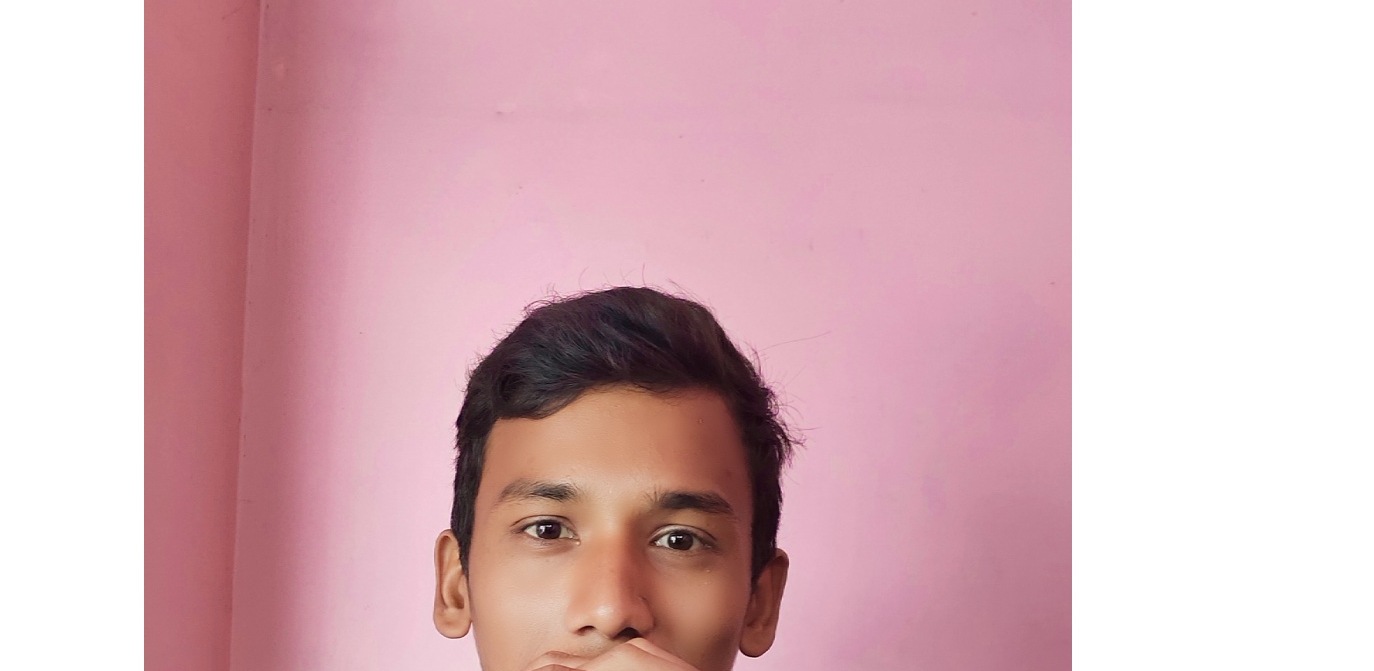
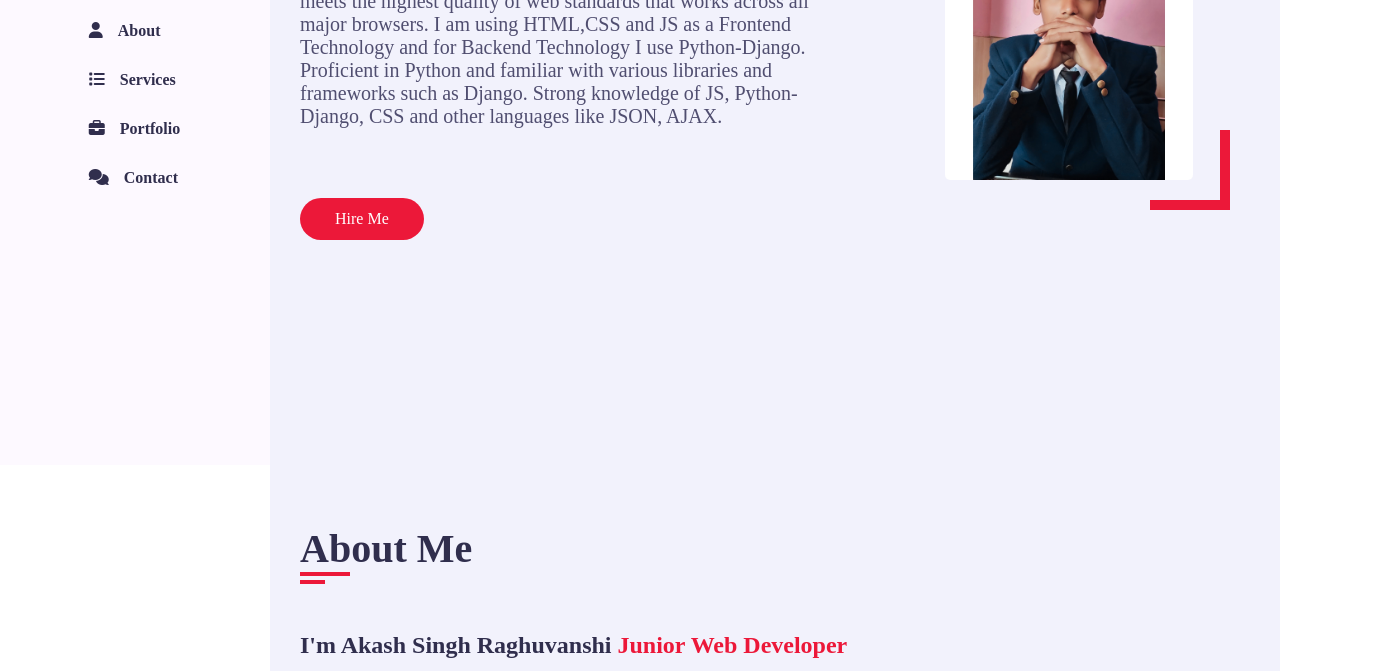
Before and after one commit to asr-404/Portfolio, a plain HTML site: page index.html in a window 1280 px wide. Shown: the part 335-1006 px from the top of the page, 1374 px wide, since content can reach past the window. Drawn offline with nearby package versions, Linux system fonts and the light colour scheme; the site is published under a folder, as on GitHub Pages, so addresses that start at the root find nothing; a web font is replaced by a local one.

Commit message:
fixing css

```diff
--- a/index.html
+++ b/index.html
@@ -5,8 +5,8 @@
     <meta http-equiv="X-UA-Compatible" content="IE=edge" />
     <meta name="viewport" content="width=device-width, initial-scale=1.0" />
     <title>Document</title>
-    <link rel="stylesheet" href="/css/style.css" />
-    <link rel="stylesheet" href="/css/color-1.css" />
+    <link rel="stylesheet" href="./css/style.css" />
+    <link rel="stylesheet" href="./css/color-1.css" />
     <link rel="stylesheet" href="https://use.fontawesome.com/releases/v5.1.1/css/all.css" integrity="sha384-O8whS3fhG2OnA5Kas0Y9l3cfpmYjapjI0E4theH4iuMD+pLhbf6JI0jIMfYcK3yZ" crossorigin="anonymous">
     <link rel="stylesheet" href="https://cdnjs.cloudflare.com/ajax/libs/font-awesome/6.4.0/css/all.min.css"/>
     <!-- font style -->
@@ -15,12 +15,12 @@
     <link href="https://fonts.googleapis.com/css2?family=Clicker+Script&display=swap" rel="stylesheet">
     <!-- style switcher -->
 
-    <link rel="stylesheet" href="/css/color-1.css"  class="alternate-style" title="color-1" disabled/>
-    <link rel="stylesheet" href="/css/color-2.css"  class="alternate-style" title="color-2" disabled/>
-    <link rel="stylesheet" href="/css/color-3.css"  class="alternate-style" title="color-3" disabled/>
-    <link rel="stylesheet" href="/css/color-4.css"  class="alternate-style" title="color-4" disabled/>
-    <link rel="stylesheet" href="/css/color-5.css"  class="alternate-style" title="color-5" disabled/>
-    <link rel="stylesheet" href="/css/style-switcher.css">
+    <link rel="stylesheet" href="./css/color-1.css"  class="alternate-style" title="color-1" disabled/>
+    <link rel="stylesheet" href="./css/color-2.css"  class="alternate-style" title="color-2" disabled/>
+    <link rel="stylesheet" href="./css/color-3.css"  class="alternate-style" title="color-3" disabled/>
+    <link rel="stylesheet" href="./css/color-4.css"  class="alternate-style" title="color-4" disabled/>
+    <link rel="stylesheet" href="./css/color-5.css"  class="alternate-style" title="color-5" disabled/>
+    <link rel="stylesheet" href="./css/style-switcher.css">
   </head>
   <body >
     <!-- ---========== Main Container ========-------- -->
```
